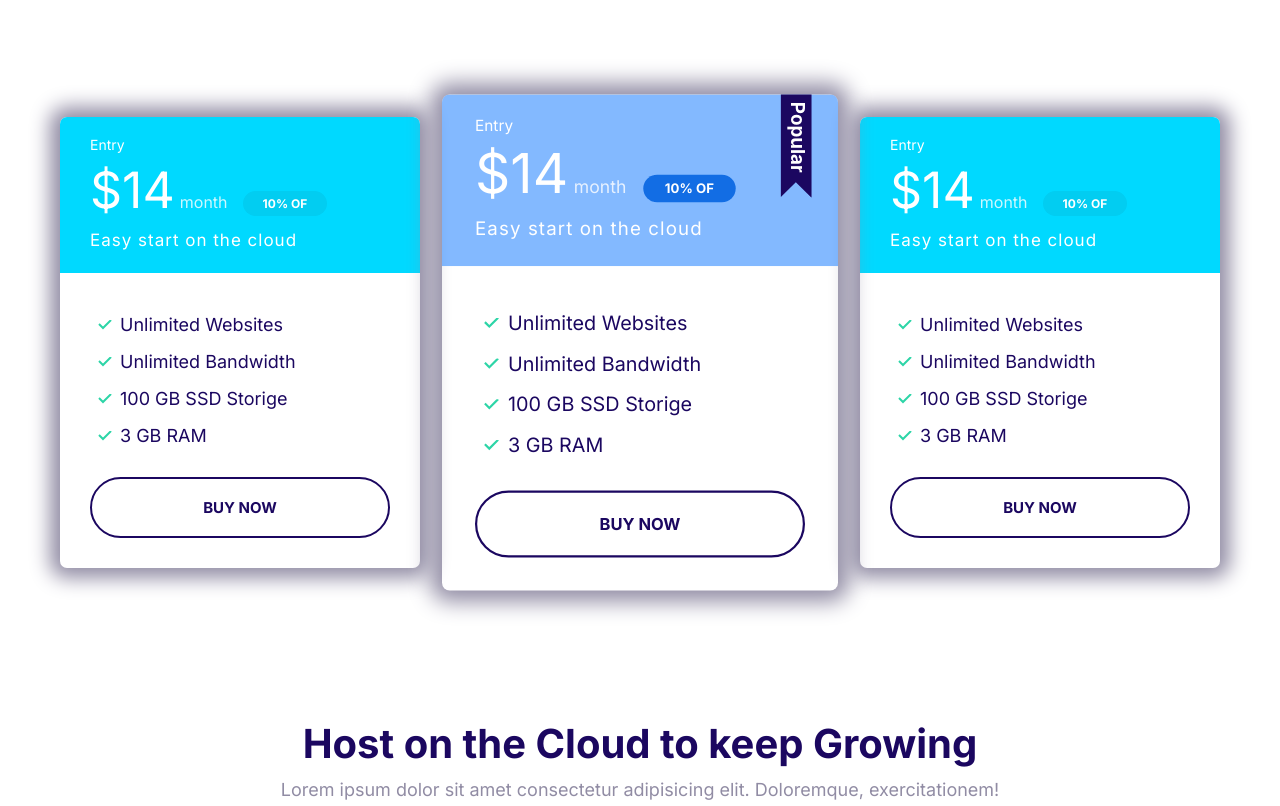
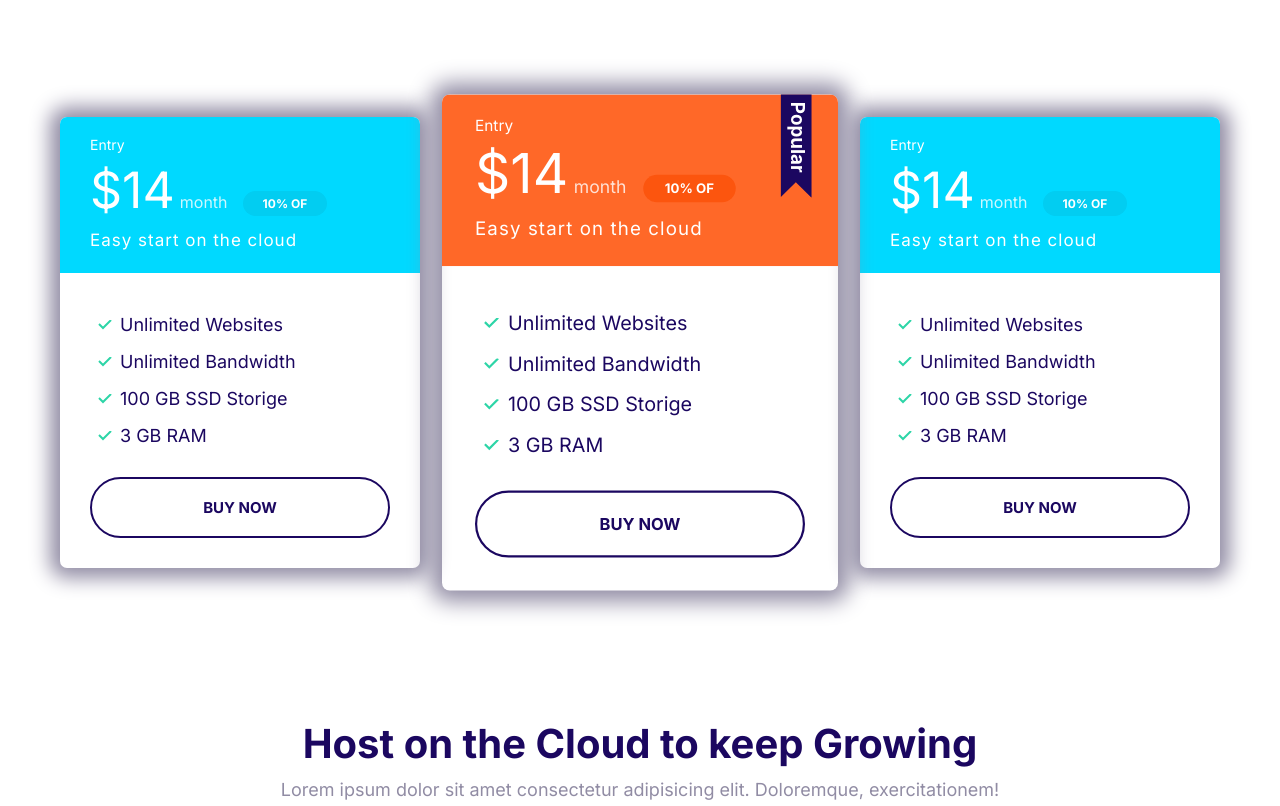
Before and after one commit to shahidqamar1989/moshify-web, a website built with Parcel: page index.html in a window 1280 px wide. Shown: the part 1229-2035 px from the top of the page. Built offline with nearby package versions, Linux system fonts and the light colour scheme.

Commit message:
update primary color

```diff
--- a/css/style.css
+++ b/css/style.css
@@ -1,5 +1,5 @@
 :root {
-  --color-primary: #2583ff90;
+  --color-primary: #ff6625fb;
   --color-secondary: #00d9ff;
   --color-accent: #ff3400;
   --color-heading: #1b0760;
@@ -318,7 +318,10 @@ a {
 }
 
 .card--primary .badge--primary {
-  background: #126de4;
+  background: #fc550efb;
+}
+.card--primary .badge--primary:hover {
+  transform: scale(1.2);
 }
 
 .card--secondary .badge--secondary {
```
